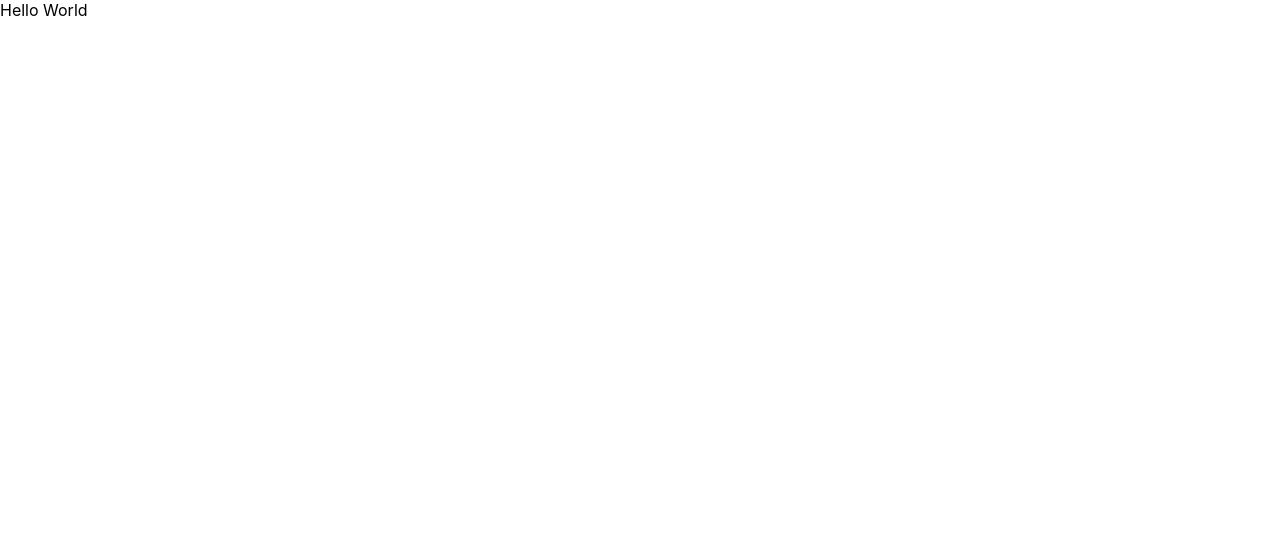
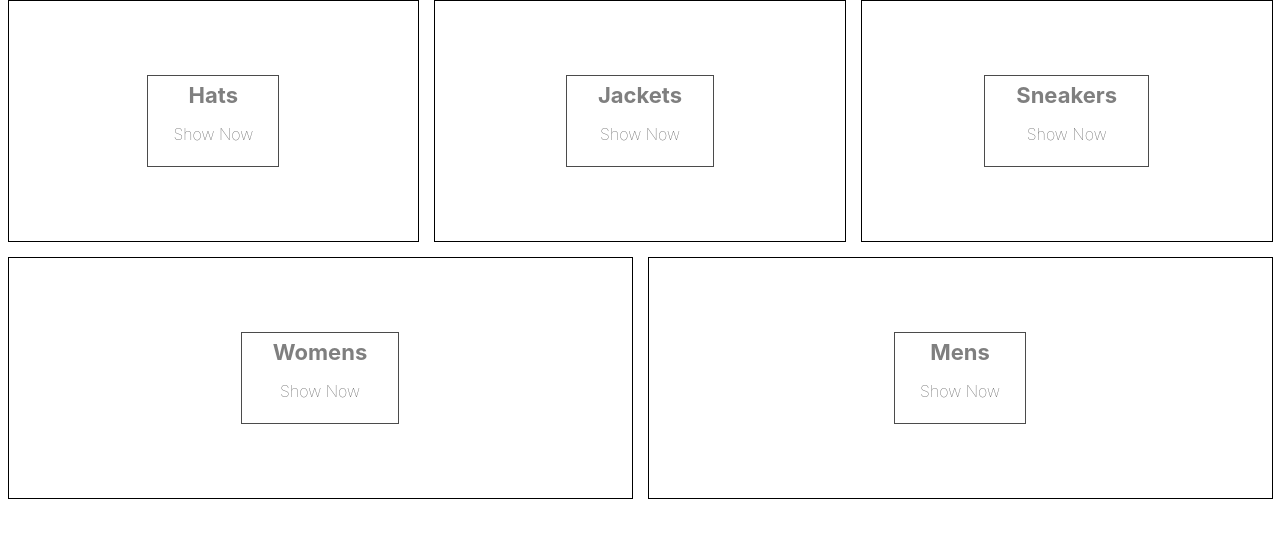
Before and after one commit to azurastar134/crwn-clothing, a React (Create React App) app: page / in a window 1280 px wide. Shown: the top 538 px of the page. Built offline with nearby package versions, Linux system fonts and the light colour scheme.

Commit message:
applying sass

```diff
--- a/package.json
+++ b/package.json
@@ -9,6 +9,7 @@
     "react": "^18.2.0",
     "react-dom": "^18.2.0",
     "react-scripts": "5.0.1",
+    "sass": "^1.54.1",
     "web-vitals": "^2.1.4"
   },
   "scripts": {
--- a/src/App.js
+++ b/src/App.js
@@ -1,5 +1,42 @@
+import "./categories.styles.scss";
+
 const App = () => {
-  return <div>Hello World</div>;
+  const categories = [
+    {
+      id: 1,
+      title: "Hats",
+    },
+    {
+      id: 2,
+      title: "Jackets",
+    },
+    {
+      id: 3,
+      title: "Sneakers",
+    },
+    {
+      id: 4,
+      title: "Womens",
+    },
+    {
+      id: 5,
+      title: "Mens",
+    },
+  ];
+
+  return (
+    <div className="categories-container">
+      {categories.map(({ title, id }) => (
+        <div key={id} className="category-container">
+          <div className="background-image" />
+          <div className="category-body-container">
+            <h2>{title}</h2>
+            <p>Show Now</p>
+          </div>
+        </div>
+      ))}
+    </div>
+  );
 };
 
 export default App;
--- /dev/null
+++ b/src/categories.styles.scss
@@ -0,0 +1,75 @@
+.categories-container {
+  width: 100%;
+  display: flex;
+  flex-wrap: wrap;
+  justify-content: space-between;
+}
+
+.category-container {
+  min-width: 30%;
+  height: 240px;
+  flex: 1 1 auto;
+  display: flex;
+  align-items: center;
+  justify-content: center;
+  border: 1px solid black;
+  margin: 0 7.5px 15px;
+  overflow: hidden;
+
+  &:hover {
+    cursor: pointer;
+
+    & .background-image {
+      transform: scale(1.1);
+      transition: transform 6s cubic-bezier(0.25, 0.45, 0.45, 0.95);
+    }
+
+    & .category-body-container {
+      opacity: 0.9;
+    }
+  }
+
+  &.large {
+    height: 380px;
+  }
+
+  &:first-child {
+    margin-right: 7.5px;
+  }
+
+  &:last-child {
+    margin-left: 7.5px;
+  }
+
+  .background-image {
+    width: 100%;
+    height: 100%;
+    background-size: cover;
+    background-position: center;
+  }
+
+  .category-body-container {
+    height: 90px;
+    padding: 0 25px;
+    display: flex;
+    flex-direction: column;
+    align-items: center;
+    justify-content: center;
+    border: 1px solid black;
+    background-color: white;
+    opacity: 0.7;
+    position: absolute;
+
+    h2 {
+      font-weight: bold;
+      margin: 0 6px 0;
+      font-size: 22px;
+      color: #4a4a4a;
+    }
+
+    p {
+      font-weight: lighter;
+      font-size: 16px;
+    }
+  }
+}
```
Also changed, not shown: 1 other file (tests, documents, lock files or other folders).
